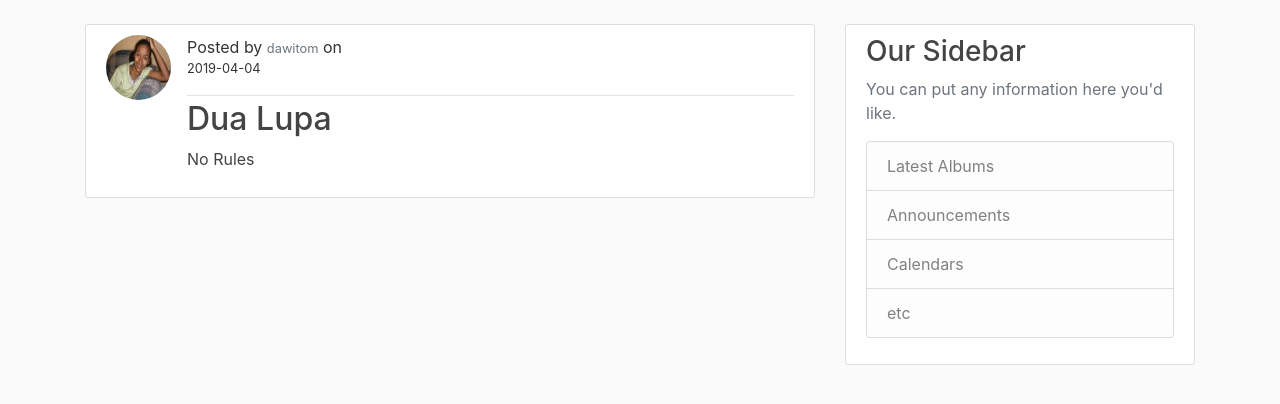
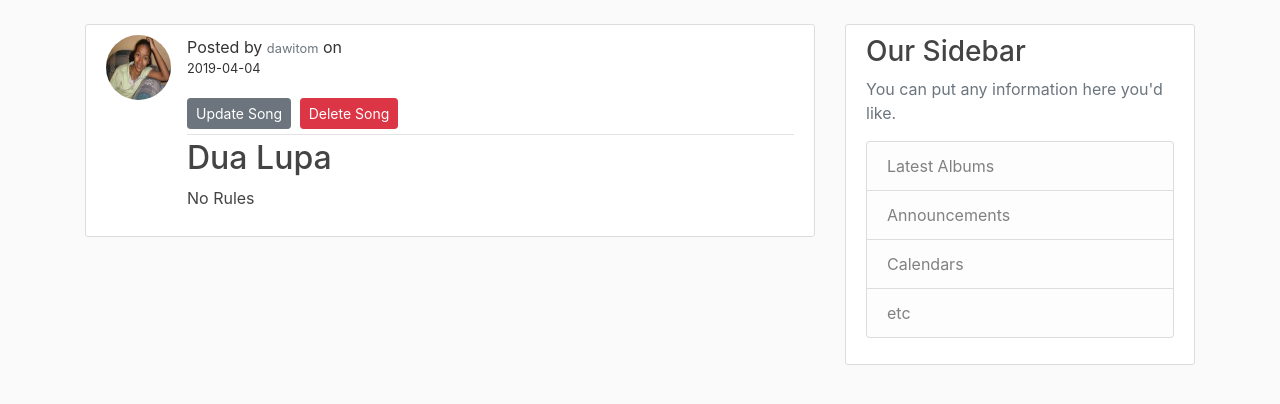
Before and after one commit to Ghenet/MusicPot, a Flask app: page /post/1 in a window 1280 px wide. Shown: the part 56-460 px from the top of the page. Run offline with Flask 2, Linux system fonts and the light colour scheme; a user stored in the database is signed in; data comes from the database, SQL or seed files in the repository; both versions use the stored data as it was after the commit; some libraries are stand-ins or nearby versions.

Commit message:
adds the delete and update links and a confirmation modal for delete

```diff
--- a/musicbot/templates/post.html
+++ b/musicbot/templates/post.html
@@ -7,11 +7,38 @@
       <div class="article-metadata">
         <!-- <a class="mr-2" href="#">{{ post.title }}</a> -->
         Posted by <small class="text-muted">{{ post.author.username}}</small> on <small><p class="article-content">{{ post. date_posted.strftime('%Y-%m-%d') }}</p></small>
+        {% if post.author == current_user %}
+            <div>
+                <a class="btn btn-secondary btn-sm mt-1 mb-1" href="{{ url_for('update_post', post_id=post.id)}}">Update Song</a>
+                <button type="button" class="btn btn-danger btn-sm m-1" data-toggle="modal" data-target="#deleteModal">Delete Song</button>
+            </div>
+        {% endif %}
       </div>
       <h2 class="article-title">{{ post.title }}</h2>
       <p class="article-title">{{ post.content}}</p>
 
     </div>
   </article>
-
+  <!-- Modal -->
+        <div class="modal fade" id="deleteModal" tabindex="-1" role="dialog" aria-labelledby="deleteModalLabel" aria-hidden="true">
+                <div class="modal-dialog" role="document">
+                <div class="modal-content">
+                    <div class="modal-header">
+                    <h5 class="modal-title" id="deleteModalLabel">Delete Song?</h5>
+                    <button type="button" class="close" data-dismiss="modal" aria-label="Close">
+                        <span aria-hidden="true">&times;</span>
+                    </button>
+                    </div>
+                    <div class="modal-body">
+                    Are you sure you want to delete the song from your list?
+                    </div>
+                    <div class="modal-footer">
+                    <button type="button" class="btn btn-secondary" data-dismiss="modal">Not Really</button>
+                    <form action="{{ url_for('delete_post', post_id=post.id)}}" method="POST">
+                        <input type="submit" class="btn btn-danger" type="submit" value="Delete">
+                    </form>
+                    </div>
+                </div>
+                </div>
+            </div>
 {% endblock %}
```
Also changed, not shown: musicbot/site.db.
